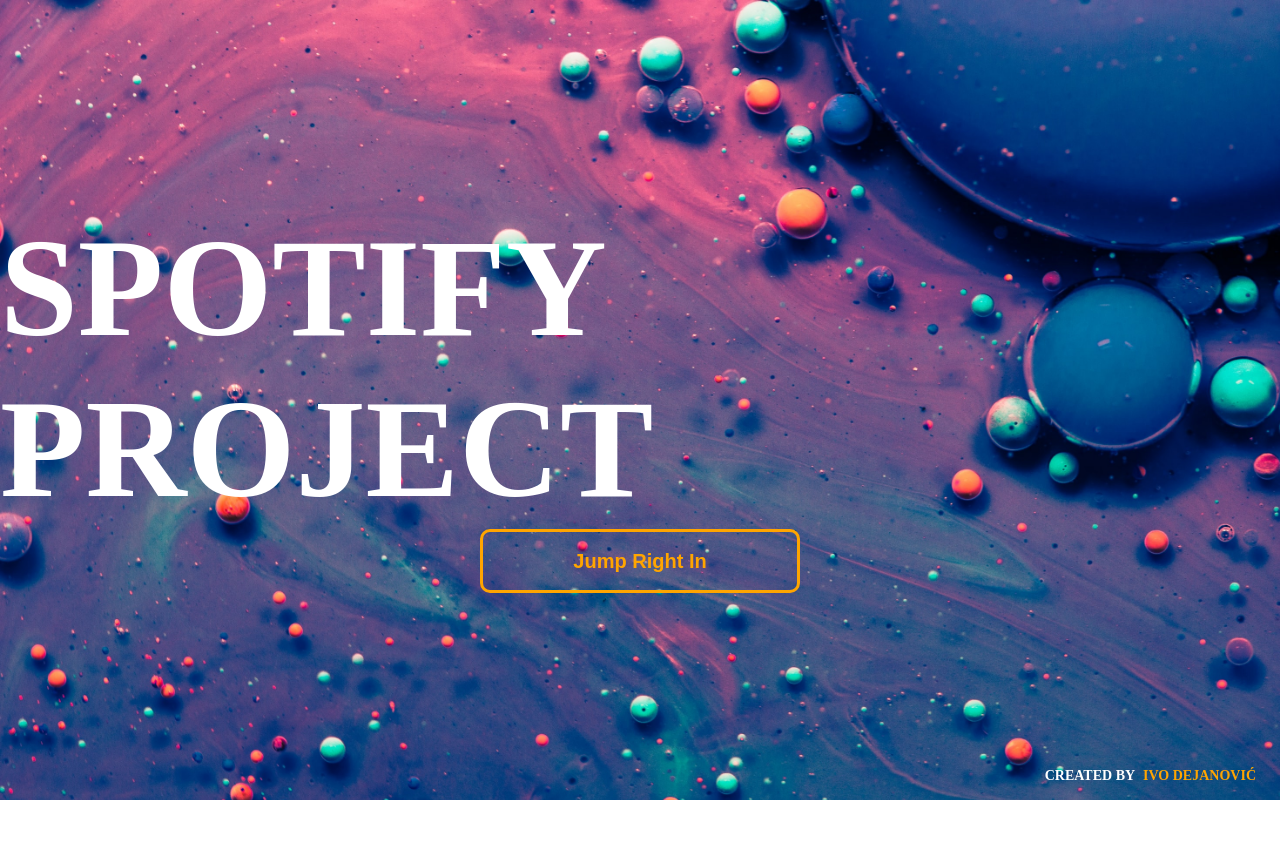
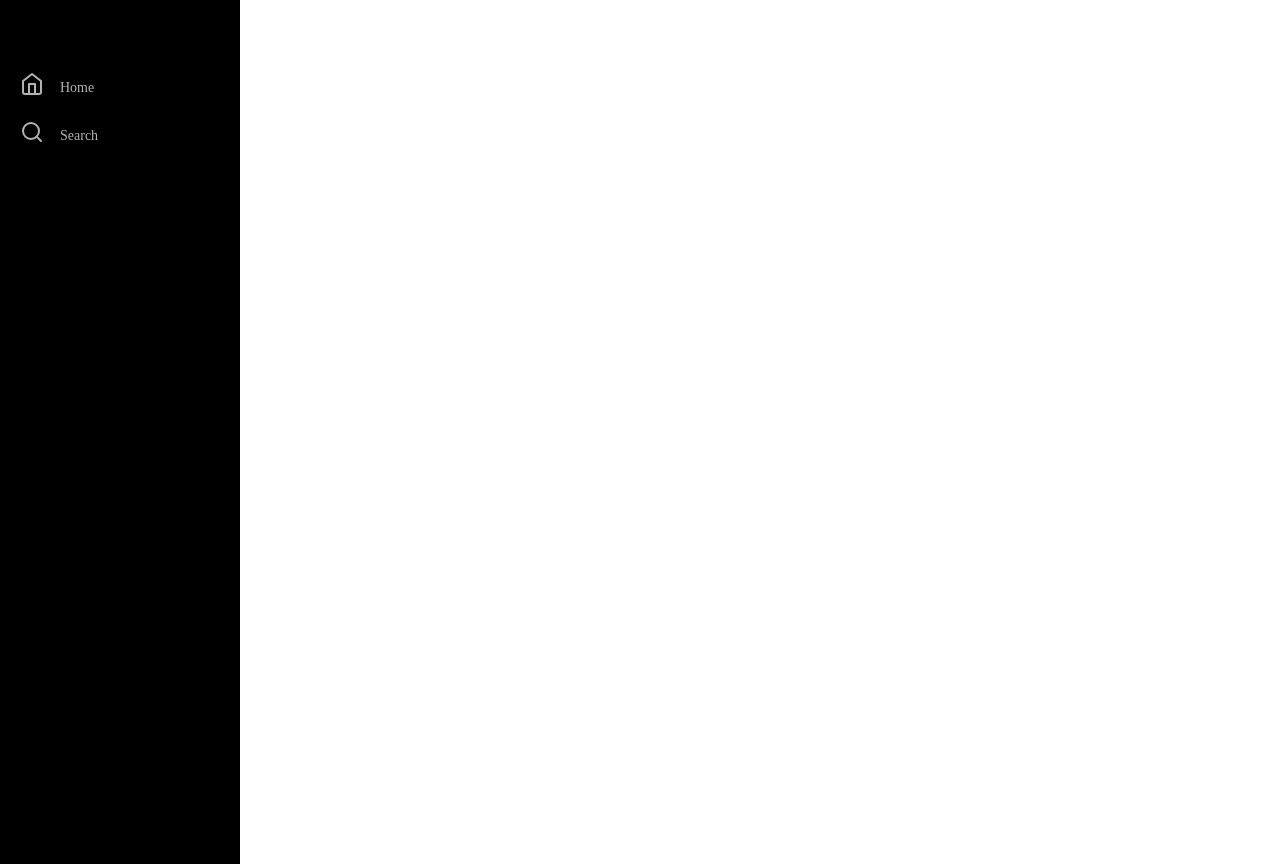
Before and after one commit to dvoiejanovic/spotify, a React (Create React App) app: page / in a window 1280 px wide. Before the commit the page ends 800 px from the top, so only its background shows below. Built offline with nearby package versions, Linux system fonts and the light colour scheme; sample sign-in values are in the browser's storage; a web font is replaced by a local one.

Commit message:
sidebar & private routes

```diff
--- a/package.json
+++ b/package.json
@@ -14,6 +14,7 @@
     "history": "^5.1.0",
     "react": "^17.0.2",
     "react-dom": "^17.0.2",
+    "react-icons": "^4.3.1",
     "react-router-dom": "^6.0.2",
     "react-scripts": "4.0.3",
     "typescript": "^4.1.2",
--- a/public/index.html
+++ b/public/index.html
@@ -25,20 +25,10 @@
       work correctly both with client-side routing and a non-root public URL.
       Learn how to configure a non-root public URL by running `npm run build`.
     -->
-    <title>React App</title>
+    <title>Spotify</title>
   </head>
   <body>
     <noscript>You need to enable JavaScript to run this app.</noscript>
     <div id="root"></div>
-    <!--
-      This HTML file is a template.
-      If you open it directly in the browser, you will see an empty page.
-
-      You can add webfonts, meta tags, or analytics to this file.
-      The build step will place the bundled scripts into the <body> tag.
-
-      To begin the development, run `npm start` or `yarn start`.
-      To create a production bundle, use `npm run build` or `yarn build`.
-    -->
   </body>
 </html>
--- /dev/null
+++ b/src/core/PrivateRoute.tsx
@@ -0,0 +1,8 @@
+import { Navigate } from "react-router";
+import { isLoggedIn } from "../services/authentication";
+
+const PrivateRoute = ({children}: {children: JSX.Element}) => {
+  return isLoggedIn() ? children : <Navigate to="/splash" />
+}
+
+export default PrivateRoute;
--- /dev/null
+++ b/src/core/Sidebar/Sidebar.module.css
@@ -0,0 +1,37 @@
+.sidebar {
+  height: 100vh;
+  display: flex;
+  flex-direction: column;
+  align-items: center;
+  gap: 8px;
+  width: 240px;
+  padding-top: 64px;
+  background-color: var(--sidebar-bg-color);
+}
+
+.navItem {
+  display: flex;
+  padding: 8px 0px 8px 16px;
+  border-radius: 8px;
+  justify-content: flex-start;
+  font-size: 14px;
+  gap: 16px;
+  align-items: flex-end;
+  color: var(--subtle-text-color);
+  width: 90%;
+}
+
+.navItem:hover {
+  cursor: pointer;
+  color: var(--accent-text-color);
+}
+
+.sidebarIcon {
+  color: var(--subtle-text-color);
+  width: 24px;
+  height: 24px;
+}
+
+.navItem:hover .sidebarIcon {
+  color: var(--accent-text-color);
+}
--- /dev/null
+++ b/src/core/Sidebar/Sidebar.tsx
@@ -0,0 +1,17 @@
+import styles from "./Sidebar.module.css";
+import { FiSearch, FiHome } from "react-icons/fi";
+
+const Sidebar = () => {
+  return (
+    <aside className={styles.sidebar}>
+      <div className={styles.navItem}>
+        <FiHome className={styles.sidebarIcon} /> Home
+      </div>
+      <div className={styles.navItem}>
+        <FiSearch className={styles.sidebarIcon} /> Search
+      </div>
+    </aside>
+  );
+};
+
+export default Sidebar;
--- a/src/index.tsx
+++ b/src/index.tsx
@@ -6,14 +6,22 @@
 import SplashPage from "./pages/Splash/Splash";
 import HomePage from "./pages/Home/Home";
 import RedirectPage from "./pages/Redirect/Redirect";
+import PrivateRoute from "./core/PrivateRoute";
 
 ReactDOM.render(
   <React.StrictMode>
     <BrowserRouter>
       <Routes>
-        <Route path="/" element={<SplashPage />} />
+        <Route path="/splash" element={<SplashPage />} />
         <Route path="/redirect" element={<RedirectPage />} />
-        <Route path="/home" element={<HomePage />} />
+        <Route
+          path="/"
+          element={
+            <PrivateRoute>
+              <HomePage />
+            </PrivateRoute>
+          }
+        />
       </Routes>
     </BrowserRouter>
   </React.StrictMode>,
--- a/src/pages/Home/Home.tsx
+++ b/src/pages/Home/Home.tsx
@@ -1,8 +1,9 @@
+import Sidebar from "../../core/Sidebar/Sidebar";
 
 const HomePage = () => {
   return (
-    <div>
-      Home
+    <div data-theme="dark">
+      <Sidebar />
     </div>
   );
 };
--- a/src/pages/Redirect/Redirect.tsx
+++ b/src/pages/Redirect/Redirect.tsx
@@ -2,22 +2,19 @@
 import { storeAccessToken } from "../../services/authentication";
 import { useNavigate } from "react-router-dom";
 
-
 const RedirectPage = () => {
-
   const navigate = useNavigate();
 
   useEffect(() => {
-    console.log(window.location.hash);
-    if(window.location.hash) {
+    if (window.location.hash) {
       storeAccessToken();
-      navigate('/home');
+      navigate("/");
     } else {
-      navigate('/');
+      navigate("/splash");
     }
   }, [navigate]);
 
-  return <div>Redirecting...</div>
-}
+  return <div>Redirecting...</div>;
+};
 
 export default RedirectPage;
--- a/src/services/authentication.ts
+++ b/src/services/authentication.ts
@@ -2,30 +2,31 @@
 
 export const login = (): void => {
   const { REACT_APP_CLIENT_ID, REACT_APP_AUTHORIZATION_URL } = process.env;
-  const  authorizationUrl = `${REACT_APP_AUTHORIZATION_URL}?` + new URLSearchParams({
+  const authorizationUrl =
+    `${REACT_APP_AUTHORIZATION_URL}?` +
+    new URLSearchParams({
       client_id: REACT_APP_CLIENT_ID as string,
-      redirect_uri: 'http://localhost:3000/redirect',
-      response_type: 'token',
-      show_dialog: 'true',
-  });
+      redirect_uri: "http://localhost:3000/redirect",
+      response_type: "token",
+      show_dialog: "true",
+    });
   window.location.replace(authorizationUrl);
-}
+};
 
 export const storeAccessToken = (): void => {
-  console.log(window.location);
   const hash = window.location.hash;
-  const urlChunks = hash.replace('#', '').split('&');
+  const urlChunks = hash.replace("#", "").split("&");
   let parameters: Record<string, string> = {};
 
   for (const chunk of urlChunks) {
-    const chunkDictionary = chunk.split('=');
+    const chunkDictionary = chunk.split("=");
     parameters[camelize(chunkDictionary[0])] = chunkDictionary[1];
   }
 
-  localStorage.setItem('spotify-access-token', parameters.accessToken);
-  localStorage.setItem('apotify-access-token-expires-in', parameters.expiresIn);
-}
+  localStorage.setItem("spotify-access-token", parameters.accessToken);
+  localStorage.setItem("apotify-access-token-expires-in", parameters.expiresIn);
+};
 
-export const isLoggedIn = (): string | null => {
-  return localStorage.getItem('spotifyAccessToken');
-}
+export const isLoggedIn = (): Nullable<string> => {
+  return localStorage.getItem("spotify-access-token");
+};
--- /dev/null
+++ b/src/services/global.d.ts
@@ -0,0 +1 @@
+type Nullable<T> = T | null | undefined;
--- a/src/styles/_colors.css
+++ b/src/styles/_colors.css
@@ -1,3 +1,26 @@
 :root {
   --raisin-black: #242223;
+  --black: #000000;
+  --white: #ffffff;
+  --crystal-bell: #efefef;
+  --tangled-web: #b3b3b3;
+  --champion-blue: #636688;
 }
+
+[data-theme='dark'] {
+  --card-bg-color: var(--raisin-black);
+  --sidebar-bg-color: var(--black);
+
+  /* Text */
+  --accent-text-color: var(--white);
+  --subtle-text-color: var(--tangled-web);
+}
+
+[data-theme='light'] {
+  --card-bg-color: aliceBlue;
+  --sidebar-bg-color: var(--crystal-bell);
+
+  /* Text */
+  --accent-text-color: var(--black);
+  --subtle-text-color: var(--champion-blue);
+}
```
Also changed, not shown: 2 other files (tests, documents, lock files or other folders).
